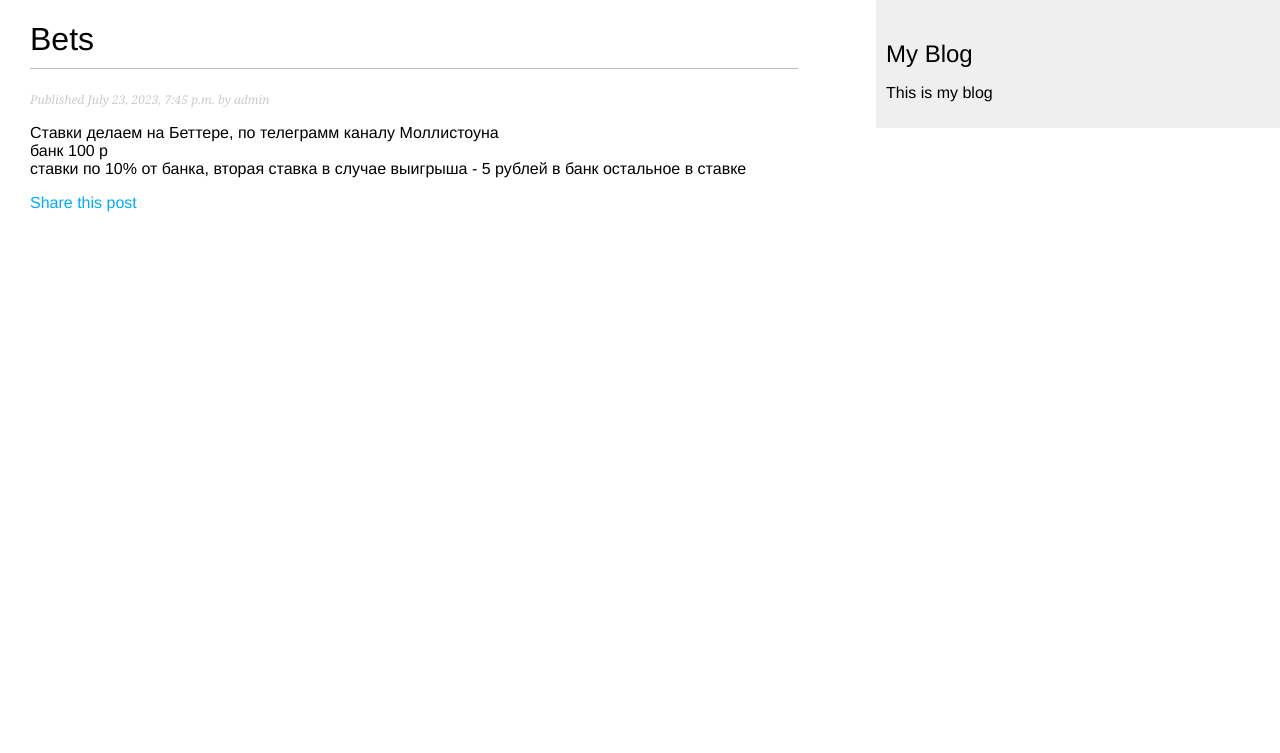
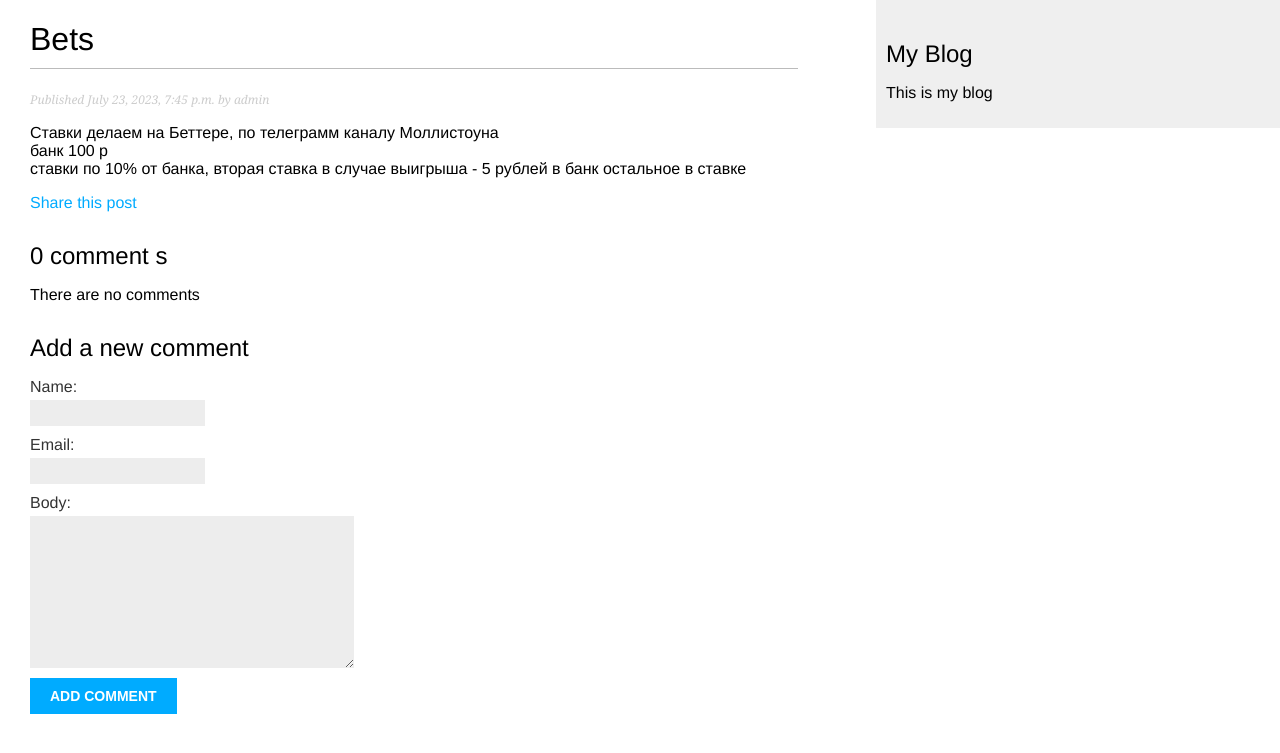
Before and after one commit to klen1980/Ecoupack, a Django app: a page that uses mysite/blog/templates/blog/post/detail.html in a window 1280 px wide. Shown: the top 753 px of the page. Run offline with Django 4.2, Linux system fonts and the light colour scheme; data comes from the database, SQL or seed files in the repository; both versions use the stored data as it was after the commit.

Commit message:
add comments to posts

```diff
--- a/mysite/blog/forms.py
+++ b/mysite/blog/forms.py
@@ -1,4 +1,5 @@
 from django import forms
+from .models import Comment
 
 
 class EmailPostForm(forms.Form):
@@ -7,3 +8,9 @@ class EmailPostForm(forms.Form):
     to = forms.EmailField()
     comments = forms.CharField(required=False,
                                widget = forms.Textarea)
+
+
+class CommentForm(forms.ModelForm):
+    class Meta:
+        model = Comment
+        fields = ['name', 'email', 'body']
--- a/mysite/blog/models.py
+++ b/mysite/blog/models.py
@@ -35,3 +35,23 @@ class Post (models.Model):
                               self.publish.month,
                               self.publish.day,
                               self.slug])
+
+class Comment(models.Model):
+    post = models.ForeignKey(Post,
+                             on_delete = models.CASCADE,
+                             related_name = 'comments')
+    name = models.CharField(max_length=80)
+    email = models.EmailField()
+    body = models.TextField()
+    created = models.DateTimeField(auto_now_add=True)
+    updated = models.DateTimeField(auto_now=True)
+    active = models.BooleanField(default=True)
+
+    class Meta:
+        ordering = ['created']
+        indexes = [
+            models.Index(fields=['created']),
+        ]
+
+    def __str__(self):
+        return f'Comment by {self.name} on {self.post}'
--- a/mysite/blog/templates/blog/post/detail.html
+++ b/mysite/blog/templates/blog/post/detail.html
@@ -12,4 +12,21 @@
         Share this post
         </a>
     </p>
+    {% with comments.count as total_comments %}
+        <h2>
+            {{ total_comments }} comment {{ total_comments|pluralize }}
+        </h2>
+    {% endwith %}
+    {% for comment in comments %}
+        <div class="comment">
+            <p class="info">
+                Comment {{ forloop.counter }} by {{ comment.name }}
+                {{comment.created}}
+            </p>
+            {{ comment.body|linebreaks }}
+        </div>
+        {% empty %}
+            <p>There are no comments</p>
+    {% endfor %}
+    {% include "blog/post/includes/comment_form.html" %}
 {% endblock %}
--- /dev/null
+++ b/mysite/blog/templates/blog/post/includes/comment_form.html
@@ -0,0 +1,6 @@
+<h2>Add a new comment</h2>
+<form action="{% url "blog:post_comment" post.id %}" method="post">
+    {{ form.as_p }}
+    {% csrf_token %}
+    <p><input type="submit" value="Add comment"></p>
+</form>
--- a/mysite/blog/urls.py
+++ b/mysite/blog/urls.py
@@ -7,5 +7,6 @@ urlpatterns = [
    # path('',views.post_list, name = 'post_list'),
     path ('', views.PostListView.as_view(), name = 'post_list'),
     path('<int:year>/<int:month>/<int:day>/<slug:post>/', views.post_detail, name='post_detail'),
-    path ('<int:post_id>/share/', views.post_share, name='post_share')
+    path ('<int:post_id>/share/', views.post_share, name='post_share'),
+    path('<int:post_id>/comment/', views.post_comment, name = 'post_comment')
 ]
--- a/mysite/blog/views.py
+++ b/mysite/blog/views.py
@@ -1,9 +1,10 @@
 from django.shortcuts import render, get_object_or_404
-from .models import Post
+from .models import Post, Comment
 from django.core.paginator import Paginator, EmptyPage, PageNotAnInteger
 from django.views.generic import ListView
 from django.core.mail import send_mail
-from .forms import EmailPostForm
+from .forms import EmailPostForm, CommentForm
+from django.views.decorators.http import require_POST
 
 
 def post_share(request, post_id):
@@ -60,7 +61,27 @@ def post_detail(request, year, month, day,post):
                              publish__year=year,
                              publish__month=month,
                              publish__day=day)
+    comments = post.comments.filter(active = True)
+    form = CommentForm()
     return render(request,
                   'blog/post/detail.html',
-                  {'post': post})
+                  {'post': post,
+                   'comments':comments,
+                  'form': form})
+
+@require_POST
+def post_comment(request, post_id):
+    post = get_object_or_404(Post,
+                             id = post_id,
+                             status = 'published')
+    comment= None
+    form = CommentForm(data=request.POST)
+    if form.is_valid():
+        comment = form.save(commit=False)
+        comment.post=post
+        comment.save()
+    return render(request, 'blog/post/comment.html',
+                            {'post':post,
+                             'form':form,
+                             'comment': comment})
 # Create your views here.
```
Also changed, not shown: mysite/blog/admin.py (+7 -1 lines), mysite/blog/templates/blog/post/comment.html (added, +12 -0 lines), mysite/db.sqlite3.
